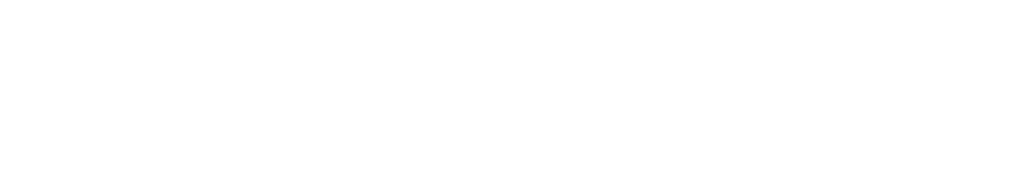
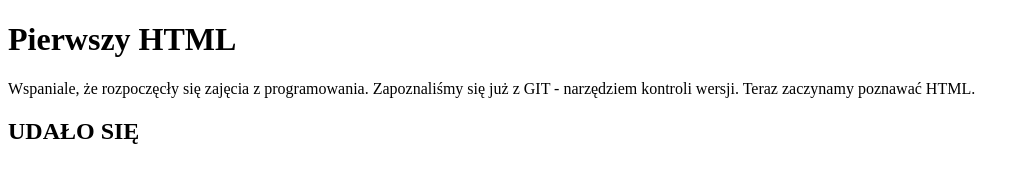
Before and after one commit to AZientara/szkolenie, a plain HTML site: page index.html in a window 1280 px wide. Shown: the whole page, without its empty margins (0-1030 px from the left). Drawn offline with Linux system fonts and the light colour scheme.

```diff
--- a/index.html
+++ b/index.html
@@ -4,6 +4,11 @@
         <title>HTML</title>
     </head>
     <body>
-
+        <h1>Pierwszy HTML</h1>
+            <P>
+                Wspaniale, że rozpoczęcły się zajęcia z programowania. Zapoznaliśmy się już z GIT - narzędziem kontroli wersji.
+                Teraz zaczynamy poznawać HTML.
+            </P>
+        <h2>UDAŁO SIĘ</h2>
     </body>
 </html>
```
